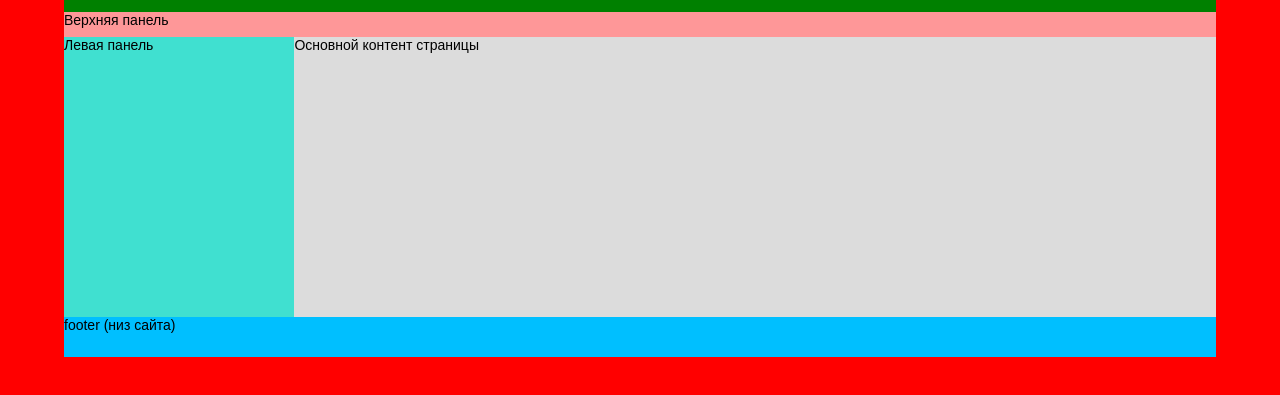
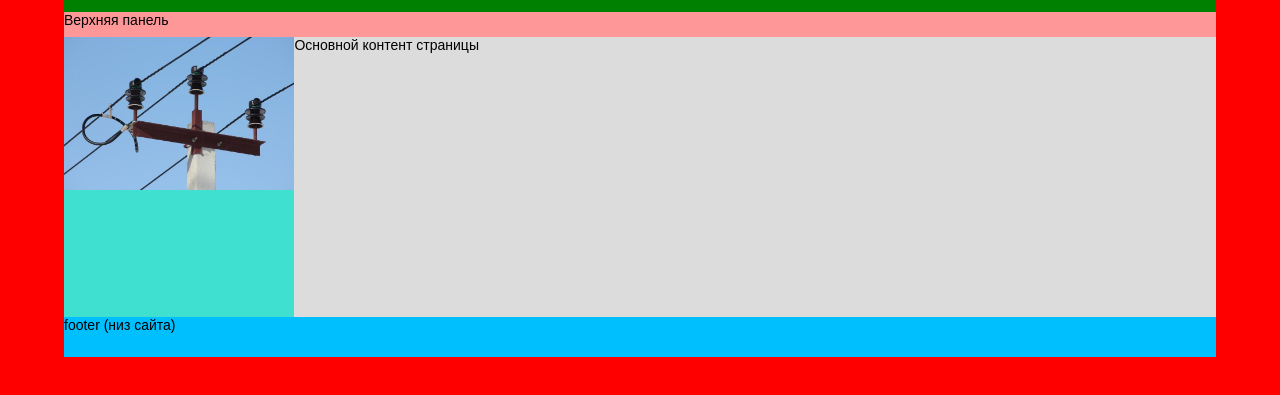
Before and after one commit to Kavery81/Kavery81.github.io, a plain HTML site: page index.html in a window 1280 px wide. Shown: the part 71-466 px from the top of the page. Drawn offline with Linux system fonts and the light colour scheme.

Commit message:
Добавлена картинка

```diff
--- a/index.html
+++ b/index.html
@@ -7,6 +7,7 @@
   <title>Document</title>
 </head>
 <body>
+  <div id="ol-container">
   <header>
     <div class="container">
       <a class="logo" href="">LOGO</a>
@@ -26,7 +27,7 @@
 
    <div id="text">
     <div id="sidebar">
-    <h2>Левая панель</h2>
+    <img src="Traversa.png" alt="" width="100%">
     </div>
     <div id="content">
     <h2>Основной контент страницы</h2>
@@ -40,6 +41,6 @@
     <div id="footer">
     <h2>footer (низ сайта)</h2>
     </div>
-
+  </div>
   </body>
 </html>
--- a/style.css
+++ b/style.css
@@ -45,6 +45,7 @@
 header{
   margin-top: 15px;
 }
+
  .container{
     width: 90%; /*ширина элемента*/
    background-color: green;
@@ -84,7 +85,9 @@ header{
    #text {  width: 90%;
     margin: 0 auto;
     height: 280px;
-
+    background-size: cover; /* Пропорции изображения сохранены */
+    background-repeat: no-repeat; /* Исключаем повторение */
+    background-position: center; /* Центрируем изображение */
     background-color: green;
    }
 
```
Also changed, not shown: Traversa.png (added).
